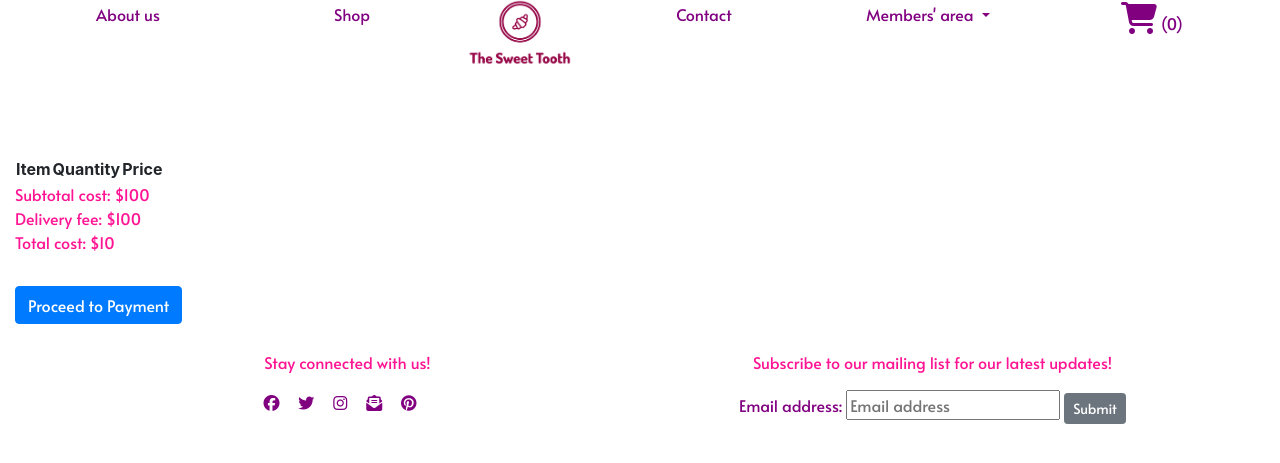
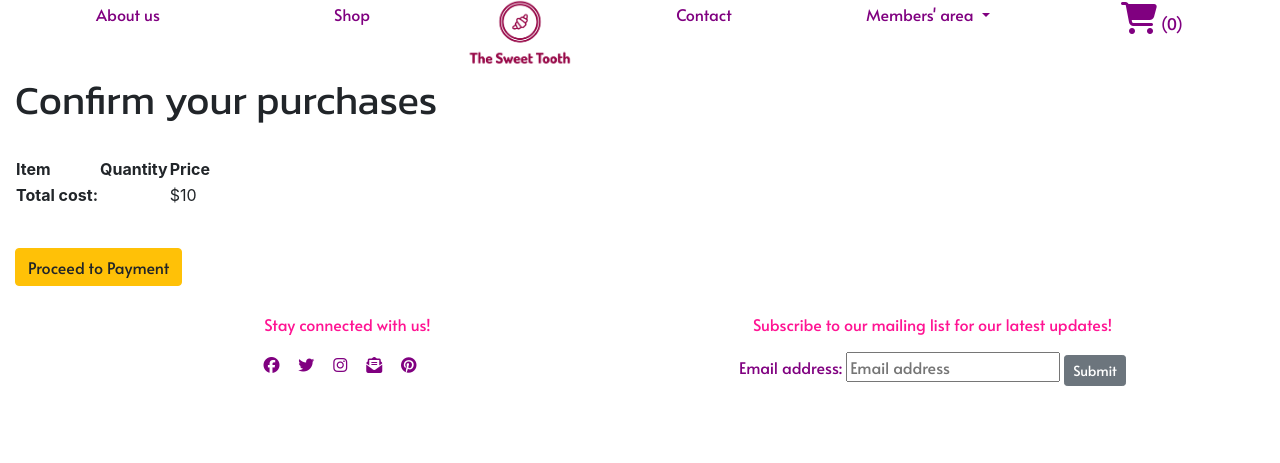
Before and after one commit to jlianyz/project4, a Django app: template checkout/templates/checkout.html in a window 1280 px wide. Shown: the part 14-477 px from the top of the page. Run offline with Django 3.2, Linux system fonts and the light colour scheme; the template is opened without the code that fills it: most values are stand-ins (such as "Sample title", 1, 10 or a date in 2020); lists and menus that the app fills with data are empty; some libraries are stand-ins or nearby versions.

Commit message:
edited stripe payment views and html pages

```diff
--- a/checkout/forms.py
+++ b/checkout/forms.py
@@ -15,8 +15,8 @@ class PaymentForm(forms.Form):
     MONTH_CHOICES = [(i, i) for i in range(1, 12)]
     YEAR_CHOICES = [(i, i) for i in range(2020, 2036)]
 
-    credit_card_number = forms.CharField(label='Credit card number', required=False)
-    cvv = forms.CharField(label='Security code (CVV)', required=False)
+    credit_card_number = forms.CharField(label='Credit card number', max_length=16, min_length=16, required=False)
+    cvv = forms.CharField(label='Security code (CVV)',max_length=3, min_length=3, required=False)
     expiry_month = forms.ChoiceField(label='Month', choices=MONTH_CHOICES, required=False)
     expiry_year = forms.ChoiceField(label='Year', choices=YEAR_CHOICES, required=False)
     stripe_id = forms.CharField(widget=forms.HiddenInput)
--- a/checkout/templates/charge.html
+++ b/checkout/templates/charge.html
@@ -19,8 +19,6 @@
 <br><br>
 <form role="form" method="POST" id="payment-form">
     <legend>Payment Details</legend>
-    <p>Amount due: ${{amount}}0</p>
-
     <div class='alert alert-danger' id='credit-card-errors' style='display:none'>
         <p id='stripe-error-message'></p>
     </div>
--- a/checkout/templates/checkout.html
+++ b/checkout/templates/checkout.html
@@ -4,12 +4,11 @@
 Checkout
 {% endblock%}
 
-{% block page_heading %}
-This is the main products page
-{% endblock %}
-
 {% block content %}
-    <br><br><br>
+    <br><br>
+    <h1>Confirm your purchases</h1>
+    <br>
+    <div>
     <table>
         <th>
             Item
@@ -33,13 +32,18 @@ This is the main products page
             </td>
         </tr>
         {% endfor %}
+        <tr class="borderTop">
+            <th>
+                Total cost:
+            </th>
+            <td>
+            </td>
+            <td>
+                ${{total_cost}}0
+            </td>
+        </tr>
     </table>
-
-<p>
-    Subtotal cost: ${{subtotal_cost}}0<br>
-    Delivery fee: ${{deliver_fee}}0<br>
-    Total cost: ${{total_cost}}0<br>
-</p>
-
-<a class='btn btn-primary mb-3 mt-3' href="{%url 'charge' %}" id="productButton">Proceed to Payment</a>
+    </div>
+<br>
+<a class='btn btn-warning mb-3 mt-3' href="{%url 'charge' %}" id="productButton">Proceed to Payment</a>
 {% endblock %}
--- a/checkout/templates/success.html
+++ b/checkout/templates/success.html
@@ -4,5 +4,5 @@
 {%block content %}
 <br><br><br>
 <h1>Thank you for shopping with us. We do hope to see you again</h1>
-<a class='btn btn-warning mb-3 mt-3' href="{%url 'products' %}">Back to products list</a>
+<a class='btn btn-warning mb-3 mt-3' href="{%url 'products' %}"id="paymentButton">Back to products list</a>
 {% endblock %}
```
Also changed, not shown: checkout/views.py (+7 -11 lines).
